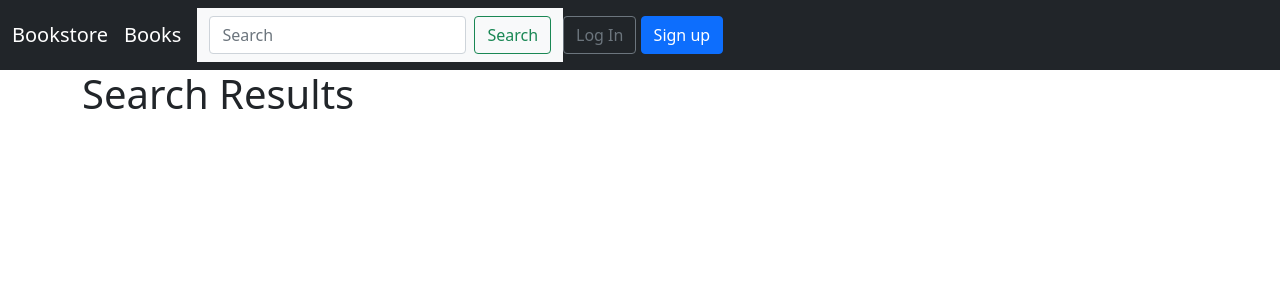
After one commit to TUD-SDEV/lab-9-upload-CoderCian, a Django app: template templates/books/search_results.html in a window 1280 px wide. The commit adds this page. Shown: the top 300 px of the page. Run offline with Django 3.2, Linux system fonts and the light colour scheme; the template is opened without the code that fills it, so the values that code supplies are empty.

Commit message:
lab 9 part 5 commit

```diff
--- a/books/urls.py
+++ b/books/urls.py
@@ -1,7 +1,8 @@
 from django.urls import path
-from .views import BookListView, BookDetailView
+from .views import BookListView, BookDetailView, SearchResultsListView
 
 urlpatterns = [
     path('', BookListView.as_view(), name='book_list'),
     path('<uuid:pk>', BookDetailView.as_view(), name='book_detail'),
+    path('search/', SearchResultsListView.as_view(), name='search_results',)
 ]
--- a/templates/base.html
+++ b/templates/base.html
@@ -21,6 +21,15 @@
         aria-controls="navbarSupportedContent" aria-expanded="false" aria-label="Toggle navigation">
         <span class="navbar-toggler-icon"></span>
       </button>
+      <nav class="navbar navbar-light bg-light">
+        <div class="container-fluid">
+          <form class="d-flex" action="{% url 'search_results' %}" method ="get">
+            <input name = "q" class="form-control me-2" type="search"
+            placeholder="Search" aria-label="Search">
+            <button class="btn btn-outline-success" type="submit">Search</button>
+          </form>
+        </div>
+      </nav>
       <div class="collapse navbar-collapse" id="navbarSupportedContent">
         {% if user.is_authenticated %}
           <ul class="nav navbar-nav ms-auto">
--- /dev/null
+++ b/templates/books/search_results.html
@@ -0,0 +1,14 @@
+{% extends 'base.html' %}
+
+{% block title %}Search{% endblock title %}
+
+{% block content %}
+    <h1>Search Results</h1>
+    {% for book in book_list %}
+        <div>
+            <h3><a href="{{ book.get_absolute_url }}">{{ book.title }}</a></h3>
+            <p>Author: {{ book.author }}</p>
+            <p>Price: € {{ book.price }}</p>
+        </div>
+    {% endfor %}
+{% endblock content %}
```
Also changed, not shown: books/views.py (+11 -1 lines).
